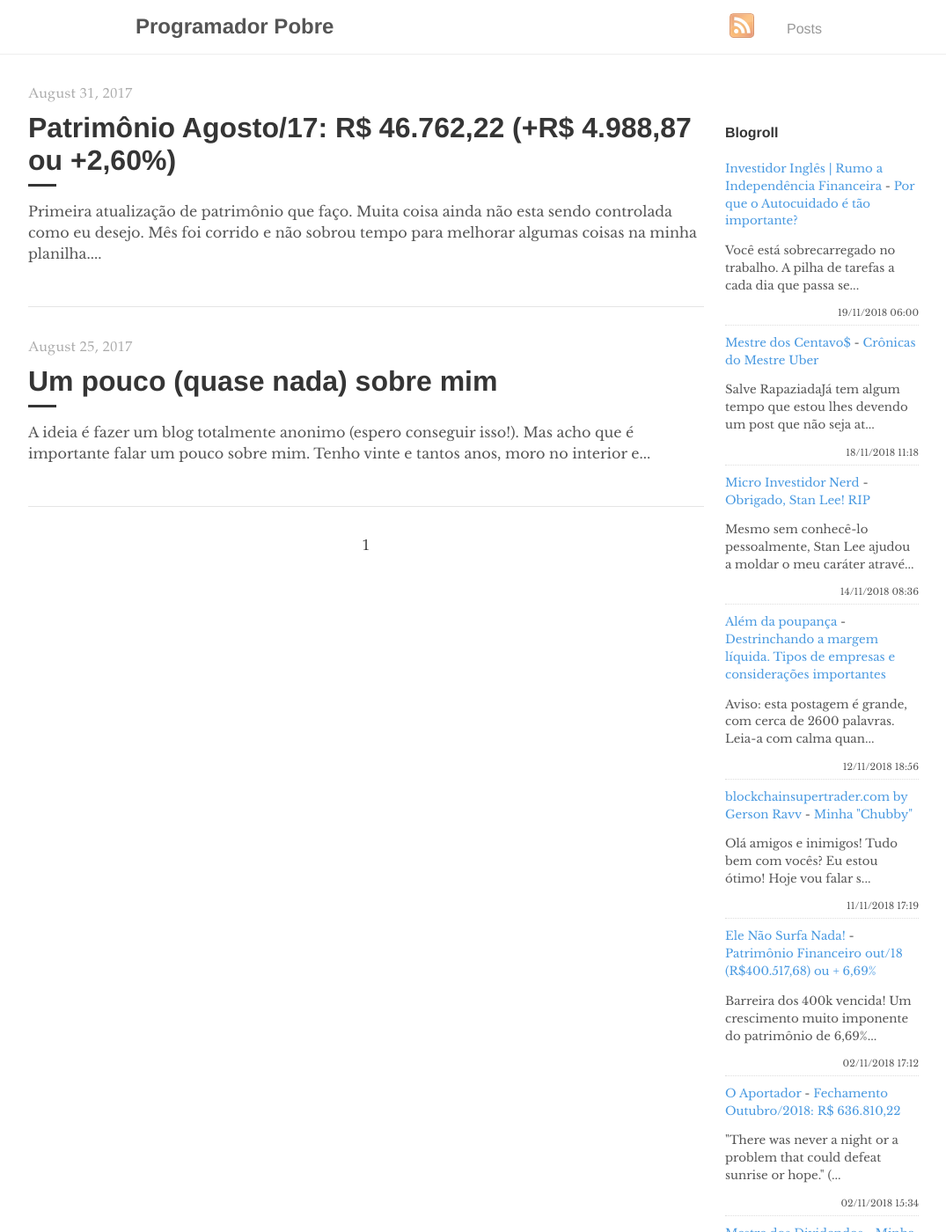
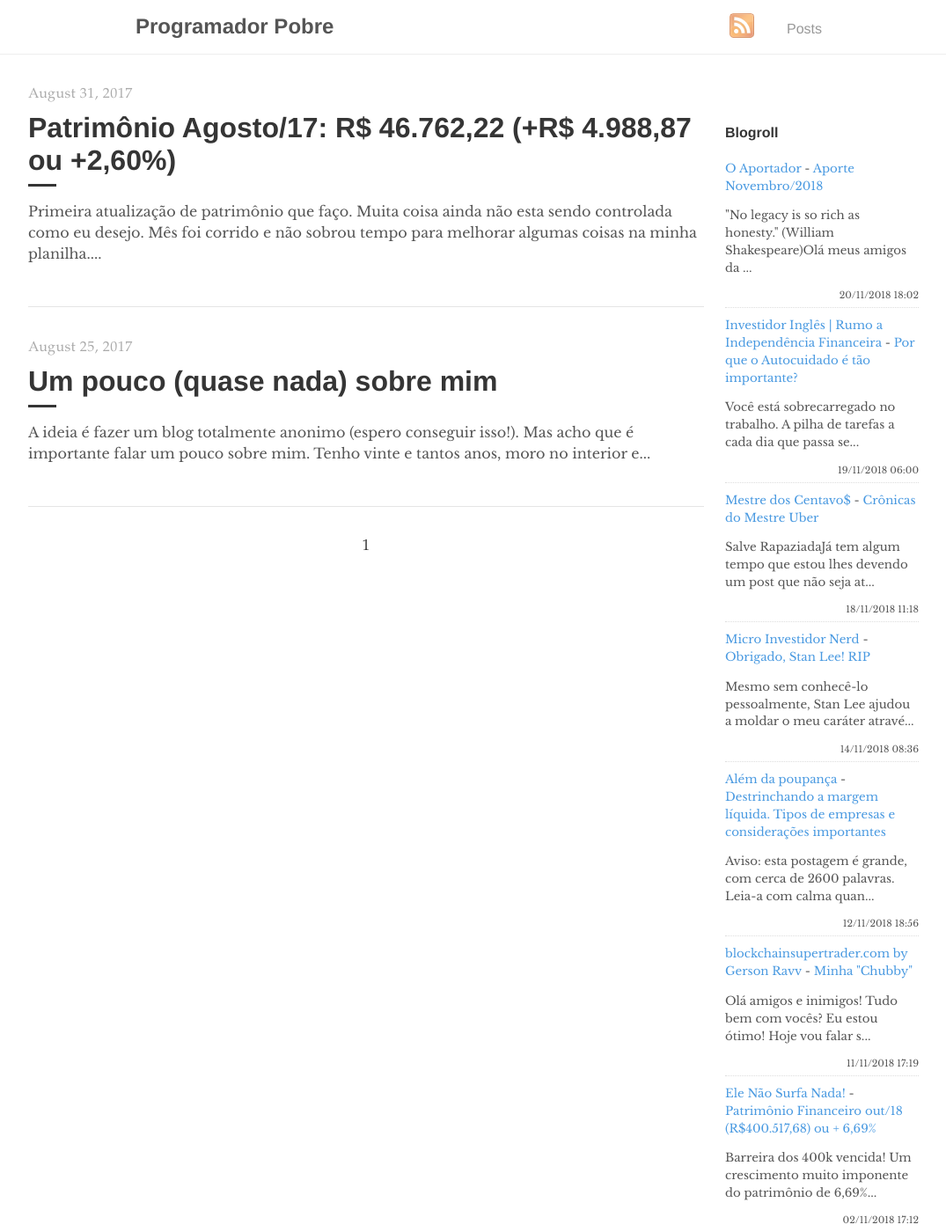
Before and after one commit to programadorpobre/programadorpobre.github.io, a Jekyll site: the page built from index.html, in a window 1280 px wide and 1400 px high. Shown: the whole window at 88% size, without its empty margins (96-1171 px from the left). Built offline with Jekyll 4.4.1, drawn with Linux system fonts in a browser that asks for light colours; the list of posts is cut into pages by our own code; comment, search, counter and statistics services are not loaded.

Commit message:
[ci skip] travis #472

```diff
--- a/_includes/feed-entries.html
+++ b/_includes/feed-entries.html
@@ -1,3 +1,8 @@
+<div class="feed-entry">
+    <a class="feed-entry-site-name" href="https://oaportadorfinanceiro.blogspot.com/">O Aportador</a> - <a class="feed-entry-title" href="https://oaportadorfinanceiro.blogspot.com/2018/11/aporte-novembro2018.html">Aporte Novembro/2018</a>
+    <p class="feed-entry-summary">"No legacy is so rich as honesty."&nbsp;(William Shakespeare)Olá meus amigos da ...</p>
+    <time datetime="2018-11-20T18:02:00.001-02:00">20/11/2018 18:02</time>
+</div>
 <div class="feed-entry">
     <a class="feed-entry-site-name" href="https://www.investidoringles.com/">Investidor Inglês | Rumo a Independência Financeira</a> - <a class="feed-entry-title" href="https://www.investidoringles.com/2018/11/por-que-o-autocuidado-e-tao-importante.html">Por que o Autocuidado é tão importante?</a>
     <p class="feed-entry-summary">Você está sobrecarregado no trabalho. A pilha de tarefas a cada dia que passa se...</p>
@@ -29,11 +34,6 @@
     <time datetime="2018-11-02T17:12:00.000-03:00">02/11/2018 17:12</time>
 </div>
 <div class="feed-entry">
-    <a class="feed-entry-site-name" href="https://oaportadorfinanceiro.blogspot.com/">O Aportador</a> - <a class="feed-entry-title" href="https://oaportadorfinanceiro.blogspot.com/2018/11/fechamento-outubro2018-r-63681022.html">Fechamento Outubro/2018: R$ 636.810,22</a>
-    <p class="feed-entry-summary">"There was never a night or a problem that could defeat sunrise or hope."&nbsp;(...</p>
-    <time datetime="2018-11-02T15:34:00.003-03:00">02/11/2018 15:34</time>
-</div>
-<div class="feed-entry">
     <a class="feed-entry-site-name" href="https://mestredosdividendos.blogspot.com/">Mestre dos Dividendos</a> - <a class="feed-entry-title" href="https://mestredosdividendos.blogspot.com/2018/07/minha-homenagem-ao-vdc.html">Minha homenagem ao VDC.</a>
     <p class="feed-entry-summary">&nbsp;Lá se vão três anos e meio de blog,&nbsp; apesar de já circundar blogs de ...</p>
     <time datetime="2018-07-22T20:26:00.001-07:00">22/07/2018 20:26</time>
```
